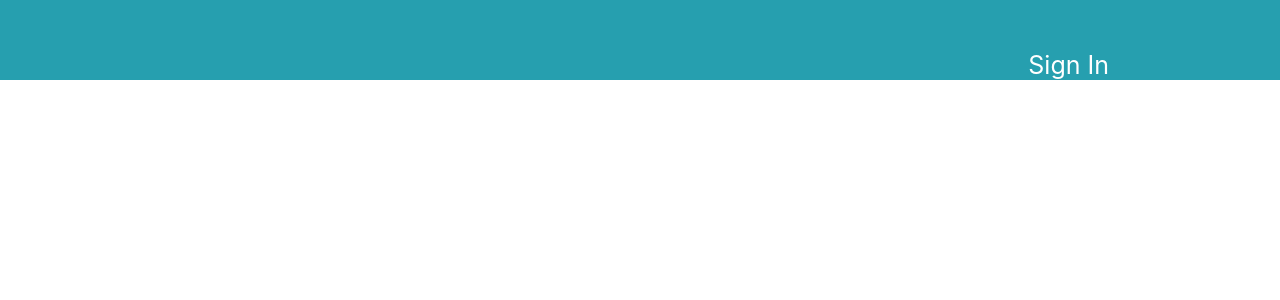
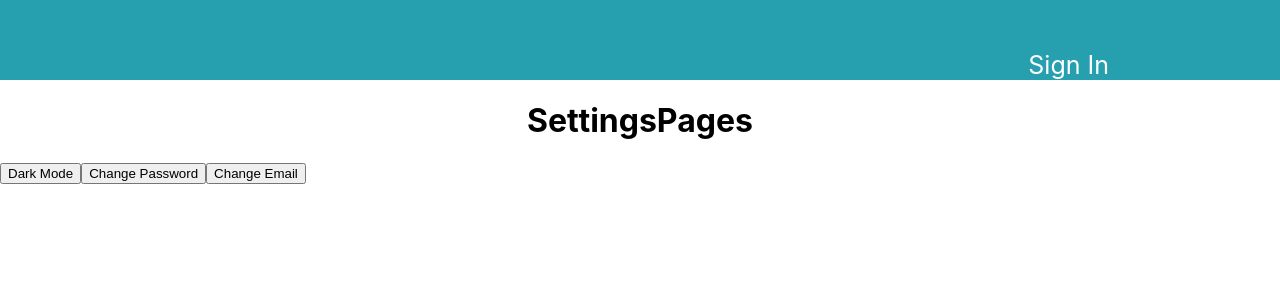
Before and after one commit to 220808-Java-React-Enterprise/WordsAway-P3-Frontend, a React (Create React App) app: page /settingspage in a window 1280 px wide. Before the commit this address had no page. Shown: the top 300 px of the page. Built offline with nearby package versions, Linux system fonts and the light colour scheme; a web font is replaced by a local one.

Commit message:
made Settings page, linked to it via the browserrouters in App.tsx and pushing this because it's a dependency to darkmode

```diff
--- a/src/App.tsx
+++ b/src/App.tsx
@@ -13,6 +13,7 @@ import Profile from './components/Profile'
 import Navbar from './components/Navbar'
 import FriendsList from './components/test/FriendsList';
 import Rules from './components/Rules'
+import SettingsPage from './components/SettingsPage';
 
 function App() {
   const [user, setUser] = useState<User | null>(null);
@@ -42,7 +43,7 @@ function App() {
           <Route path='/leaderboard' element={<Leaderboard />} />
           <Route path='/friends' element={<FriendsList/>} />
           <Route path='/finduser' element={<FindUser/>} />
-
+          <Route path='/settingspage' element={<SettingsPage/>} />
         </Routes>
       </BrowserRouter>
     </div>
--- /dev/null
+++ b/src/components/SettingsPage.tsx
@@ -0,0 +1,15 @@
+import React from 'react'
+import WORDS_API from '../utils/ApiConfig'
+const SettingsPage = () => {
+  return (
+    <div>
+        <h1> SettingsPages</h1>
+        <input type="button" value="Dark Mode"/>
+        <input type="button" value="Change Password"/>
+        <input type="button" value="Change Email"/>
+
+        </div>
+  )
+}
+
+export default SettingsPage
```
